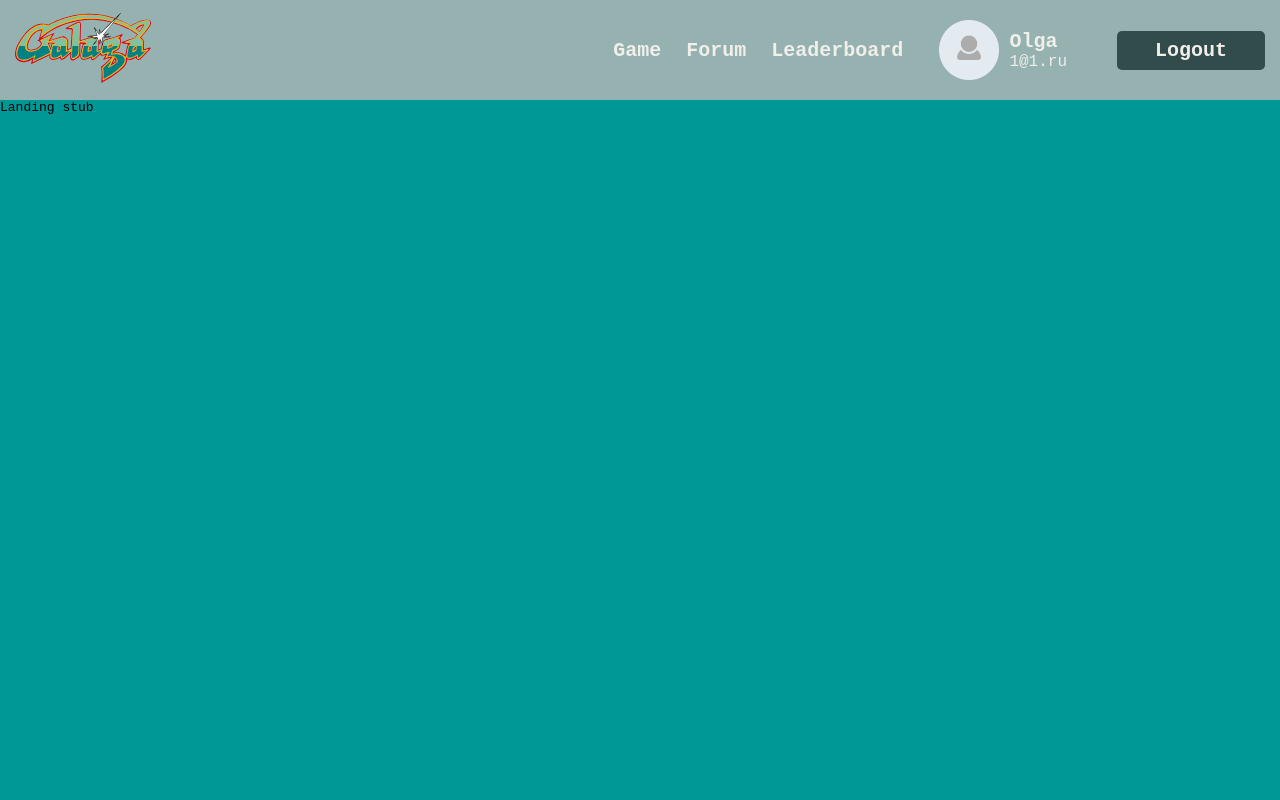
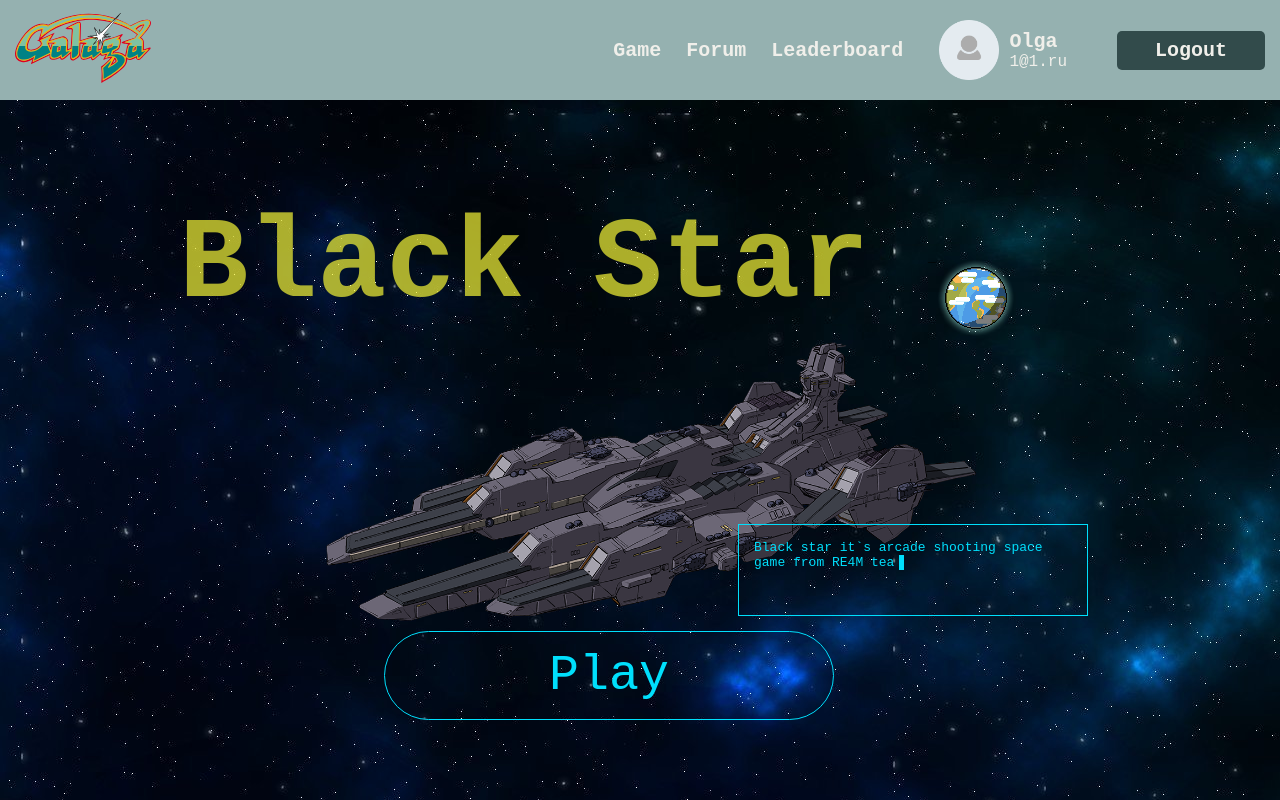
Before and after one commit to mccorn/RE4M_game, a React (Vite) app in the folder packages/client/: page / in a window 1280 px wide. Shown: the top 800 px of the page. Built offline with nearby package versions, Linux system fonts and the light colour scheme.

Commit message:
R4SU-14 markup landing page

```diff
--- /dev/null
+++ b/packages/client/src/app/pages/landing/landing.module.scss
@@ -0,0 +1,113 @@
+@import '@/styles/variables.scss';
+
+
+@keyframes play {
+  0% {
+    background-position: 0px 0;
+  }
+
+  100% {
+    background-position: -7392px 0;
+  }
+}
+
+@keyframes moveUpDown {
+
+  0%,
+  100% {
+    top: 33%;
+  }
+
+  50% {
+    top: 32%;
+  }
+}
+
+@keyframes t {
+  from {
+    background-size: 0 200%
+  }
+}
+
+@keyframes b {
+  50% {
+    background-position: 0 -100%, 0 0
+  }
+}
+
+.landingBackground {
+  width: 100%;
+  height: 1080px;
+  background: url('/src/assets/images/landing-backgound.jpg');
+
+  &_title {
+    color: #f5f536b3;
+    font-size: 115px;
+    position: absolute;
+    top: 25%;
+    left: 14%;
+  }
+
+  &_battleCruiser {
+    position: absolute;
+    width: 662px;
+    top: 33%;
+    left: 25%;
+    animation: moveUpDown 7s linear infinite;
+  }
+
+  &_planet {
+    width: 96px;
+    height: 96px;
+    background: url('/src/assets/images/Foozle_2DS0015_Void_EnvironmentPack/Planets/PNGs/Earth-Like planet.png') left center;
+    animation: play 8s steps(77) infinite;
+    position: absolute;
+    top: 250px;
+    right: 20%;
+  }
+
+  &_console{
+    max-width: 350px;
+    position: absolute;
+    bottom: 23%;
+    right: 15%;
+    padding: 15px;
+    border: 1px solid #00DFFC;
+    --n: 150;
+  }
+
+  &_typeConsole {
+    color: #0000;
+    background:
+      linear-gradient(-90deg, #00DFFC 5px, #0000 0) 10px 0,
+      linear-gradient(#00DFFC 0 0) 0 0;
+    background-size: calc(var(--n)*1ch) 200%;
+    -webkit-background-clip: padding-box, text;
+    background-clip: padding-box, text;
+    background-repeat: no-repeat;
+    animation:
+      b .7s infinite steps(1),
+      t calc(var(--n)*.1s) steps(var(--n)) infinite;
+  }
+
+  &_playBtn{
+    font-size: 50px;
+    width: 450px;
+    text-align: center;
+    position: absolute;
+    bottom: 10%;
+    left: 30%;
+    padding: 15px;
+    padding-left: 50px;
+    padding-right: 50px;
+    border: 1px solid #00DFFC;
+    color: #00DFFC;
+    border-radius: 50px;
+  }
+
+  &_playBtn:hover {
+    border: 1px solid #89f1ff;
+    color: #89f1ff;
+    box-shadow: inset 0 0 100px 100px rgba(255, 255, 255, 0.1);
+  }
+}
--- a/packages/client/src/app/pages/landing/landing.tsx
+++ b/packages/client/src/app/pages/landing/landing.tsx
@@ -1,5 +1,27 @@
+/* eslint-disable quotes */
+/* eslint-disable object-curly-spacing */
 import React, { FC } from 'react';
+import style from './landing.module.scss';
 
-const Landing: FC = () => <div>Landing stub</div>;
+const Landing: FC = () => (
+    <div className={style.landingBackground}>
+        <h1 className={style.landingBackground_title}>Black Star</h1>
+        <img
+            className={style.landingBackground_battleCruiser}
+            src="/src/assets/images/battle-cruiser.png"
+            alt="battle cruiser"
+        />
+        <div className={style.landingBackground_planet}>_</div>
+        <div className={style.landingBackground_console}>
+            <span className={style.landingBackground_typeConsole}>
+                Black star it`s arcade shooting space game from RE4M team by Yandex.Practicum.
+                Please check your ammunition and fasten your seat belts
+            </span>
+        </div>
+        <a className={style.landingBackground_playBtn} href="/game">
+            Play
+        </a>
+    </div>
+);
 
 export default Landing;
```
Also changed, not shown: packages/client/src/assets/images/battle-cruiser.png (added), packages/client/src/assets/images/landing-backgound.jpg (added).
